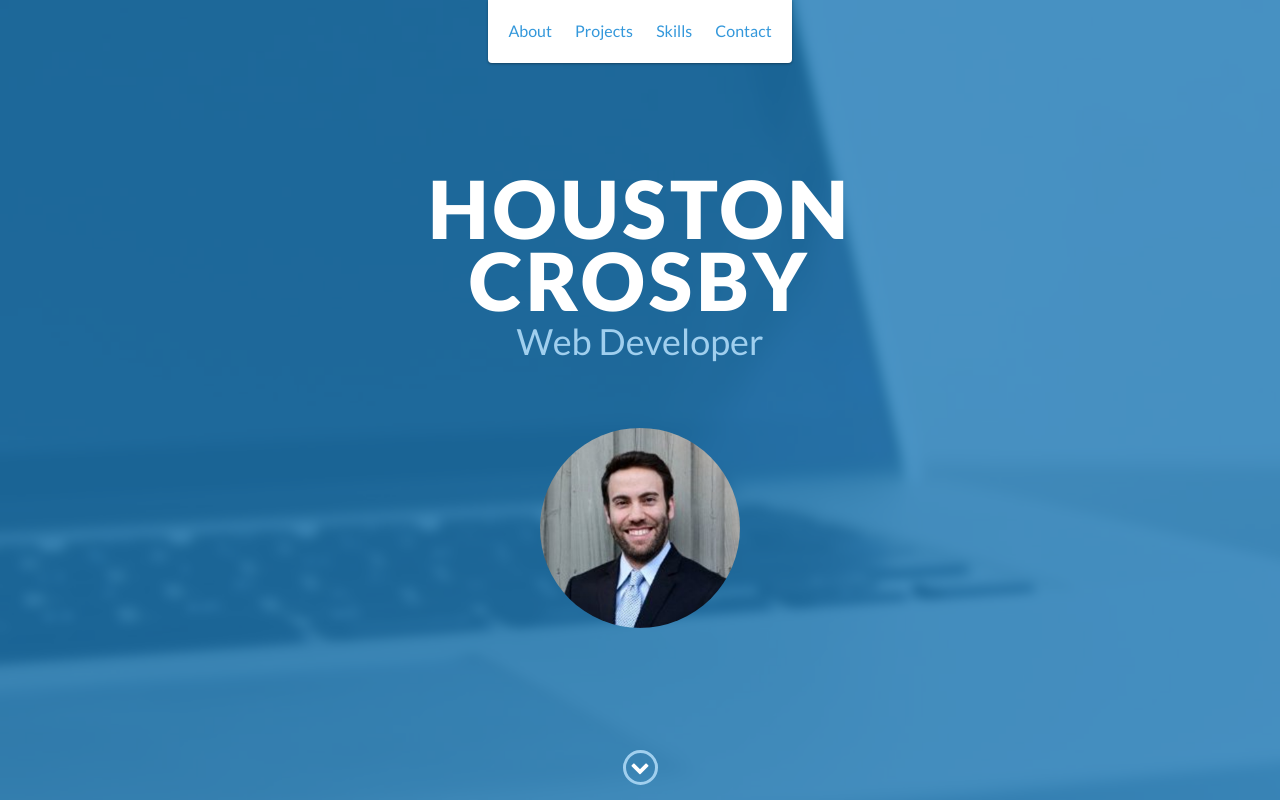
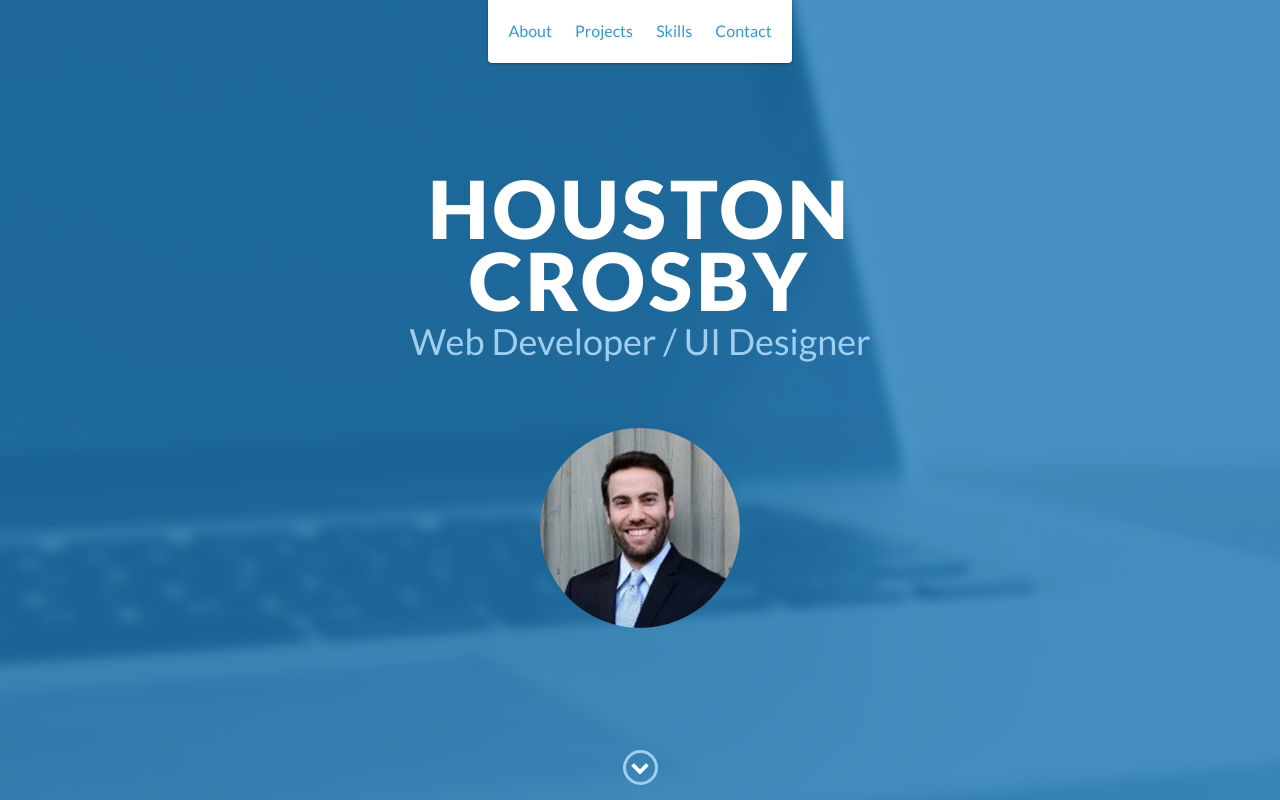
Before and after one commit to houstonc11/portfolio, a website: page index.html in a window 1280 px wide. Shown: the top 800 px of the page. Drawn offline with nearby package versions, Linux system fonts and the light colour scheme.

Commit message:
heading change

```diff
--- a/index.html
+++ b/index.html
@@ -42,7 +42,7 @@
     <div id="lead">
         <div id="lead-content">
             <h1>Houston Crosby</h1>
-            <h2>Web Developer</h2>
+            <h2>Web Developer / UI Designer</h2>
             <br><br>
             <img class="img-circle" src="./images/profileImage.png" alt="profile-image" width="200" height="200">
         </div>
```
